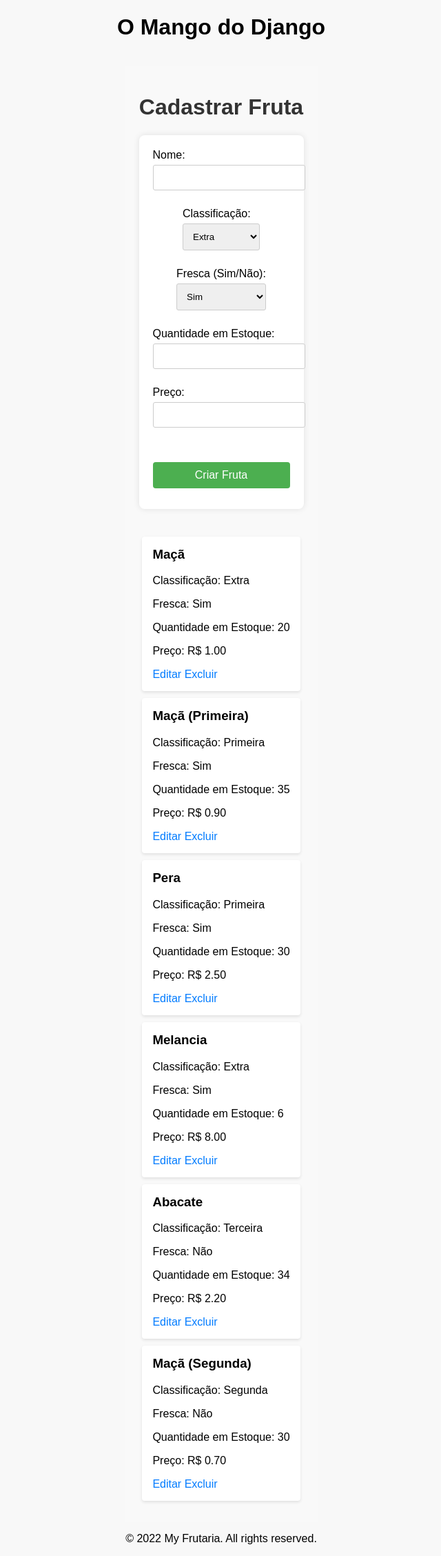
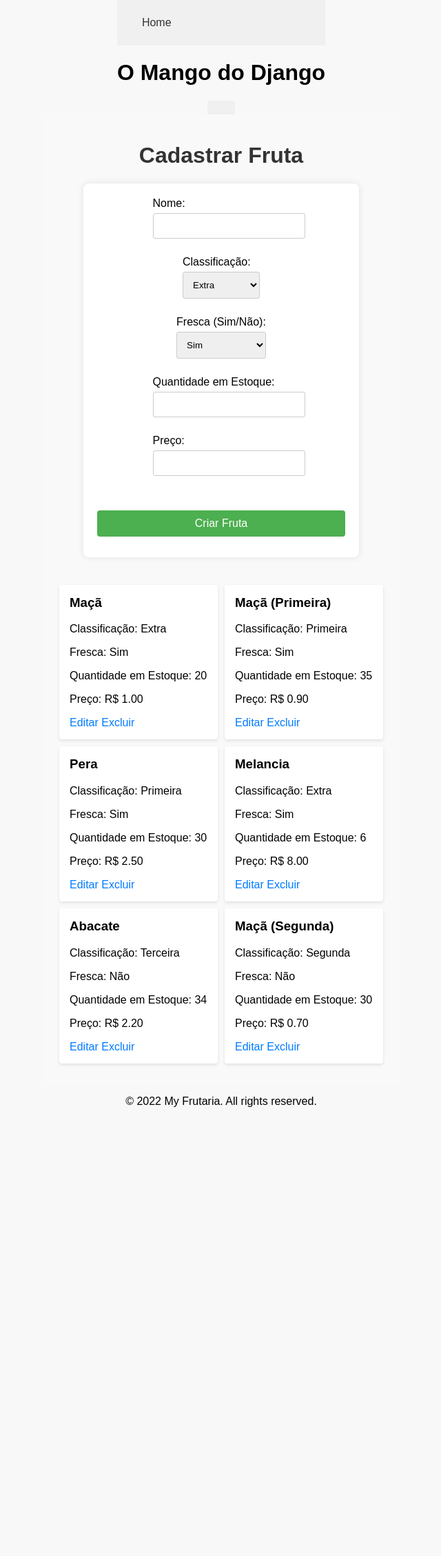
Before and after one commit to jeffbcampos/django-frutaria, a Django app: page /create_fruit/ in a window 1280 px wide. Shown: the whole page at 69% size, without its empty margins (319-959 px from the left). After the commit the page ends 1605 px from the top, so only its background shows below. Run offline with Django 5.2, Linux system fonts and the light colour scheme; data comes from the database, SQL or seed files in the repository; both versions use the stored data as it was after the commit.

Commit message:
correçoes

```diff
--- a/django_frutaria/frutaria/static/style.css
+++ b/django_frutaria/frutaria/static/style.css
@@ -17,6 +17,7 @@ body {
     flex-direction: column;
     align-items: center;
     justify-content: center;
+    width: 75%;
 }
 
 .login-page,
@@ -116,6 +117,9 @@ body {
 
 .lista-frutas {
     margin-top: 20px;
+    display: flex;
+    justify-content: space-around;
+    flex-wrap: wrap;
 }
 
 .fruta {
@@ -124,6 +128,8 @@ body {
     margin-bottom: 10px;
     border-radius: 4px;
     box-shadow: 0 2px 4px rgba(0,0,0,0.1);
+    width: 200px;
+    justify-content: space-around;
 }
 
 .fruta h3 {
@@ -239,3 +245,32 @@ body {
 .botao-excluir {
     background-color: #f44336; /* Red */
 }
+
+nav {
+    background-color: #f0f0f0; /* Cor de fundo do nav */
+    padding: 10px 20px; /* Espaçamento interno */
+}
+
+nav ul {
+    list-style-type: none; /* Remove os marcadores de lista */
+    margin: 0; /* Remove a margem padrão */
+    padding: 0; /* Remove o padding padrão */
+    overflow: hidden; /* Garante que o conteúdo ultrapassado será cortado */
+}
+
+nav ul li {
+    float: left; /* Alinha os itens da lista horizontalmente */
+}
+
+nav ul li a {
+    display: block; /* Faz o link preencher todo o espaço do <li> */
+    color: #333; /* Cor do texto */
+    text-align: center; /* Alinha o texto ao centro */
+    padding: 14px 16px; /* Espaçamento interno */
+    text-decoration: none; /* Remove o sublinhado do link */
+    font-family: Arial, "Helvetica Neue", Helvetica, sans-serif;
+}
+
+nav ul li a:hover {
+    background-color: #ddd; /* Cor de fundo ao passar o mouse */
+}
--- a/django_frutaria/frutaria/templates/base.html
+++ b/django_frutaria/frutaria/templates/base.html
@@ -8,6 +8,11 @@
 </head>
 <body>
     <header>
+        <nav>
+            <ul>
+                <li><a href="{% url 'index' %}">Home</a></li>
+            </ul>
+        </nav>
         <h1>O Mango do Django</h1>
     </header>
 
--- a/django_frutaria/frutaria/templates/create_fruit.html
+++ b/django_frutaria/frutaria/templates/create_fruit.html
@@ -46,6 +46,7 @@
             </div>
 
             <button type="submit" class="botao">Criar Fruta</button>
+
         </form>
         <div class="lista-frutas">
             {% for fruta in frutas %}
```
Also changed, not shown: django_frutaria/db.sqlite3, django_frutaria/frutaria/migrations/0008_remove_fruta_classificacao_remove_fruta_preco_and_more.py (added), django_frutaria/frutaria/migrations/0009_fruta_classificacao_fruta_preco_fruta_qtd_estoque_and_more.py (added), django_frutaria/frutaria/models.py (line endings or trailing spaces).
